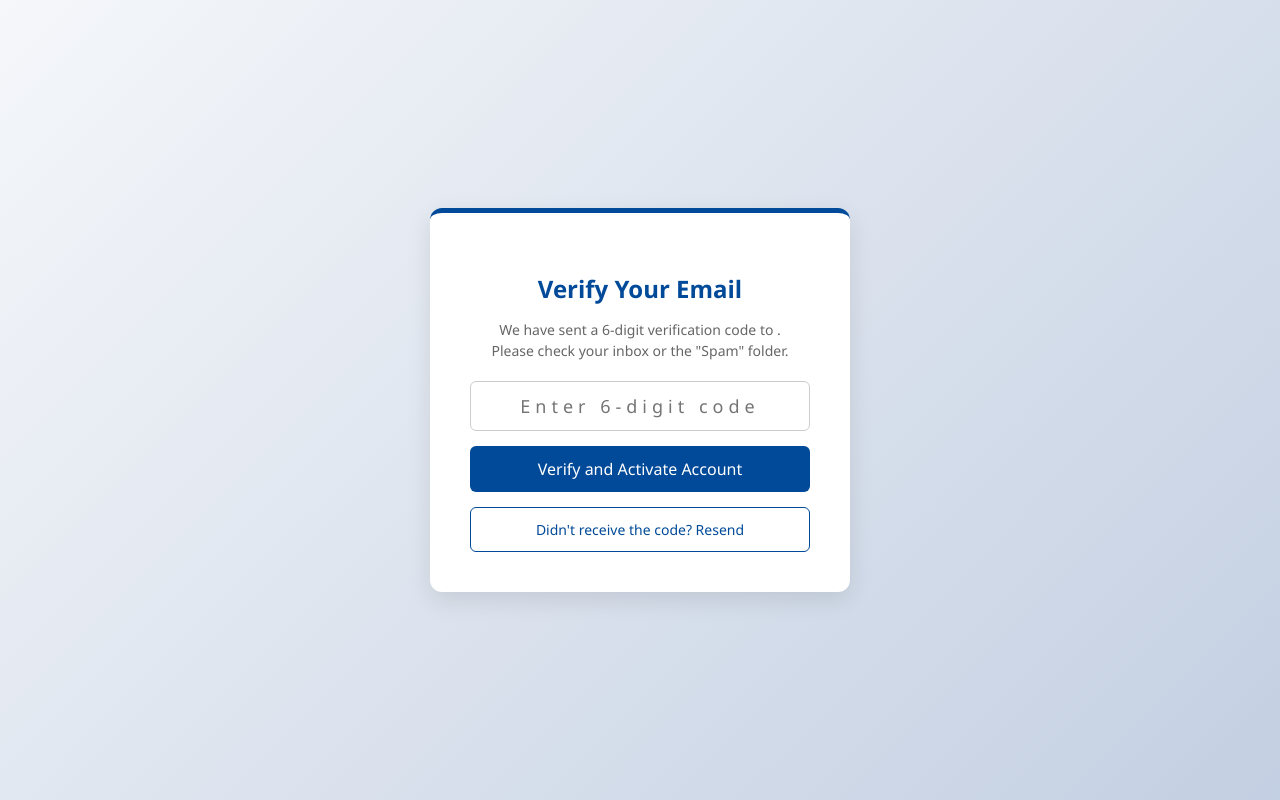
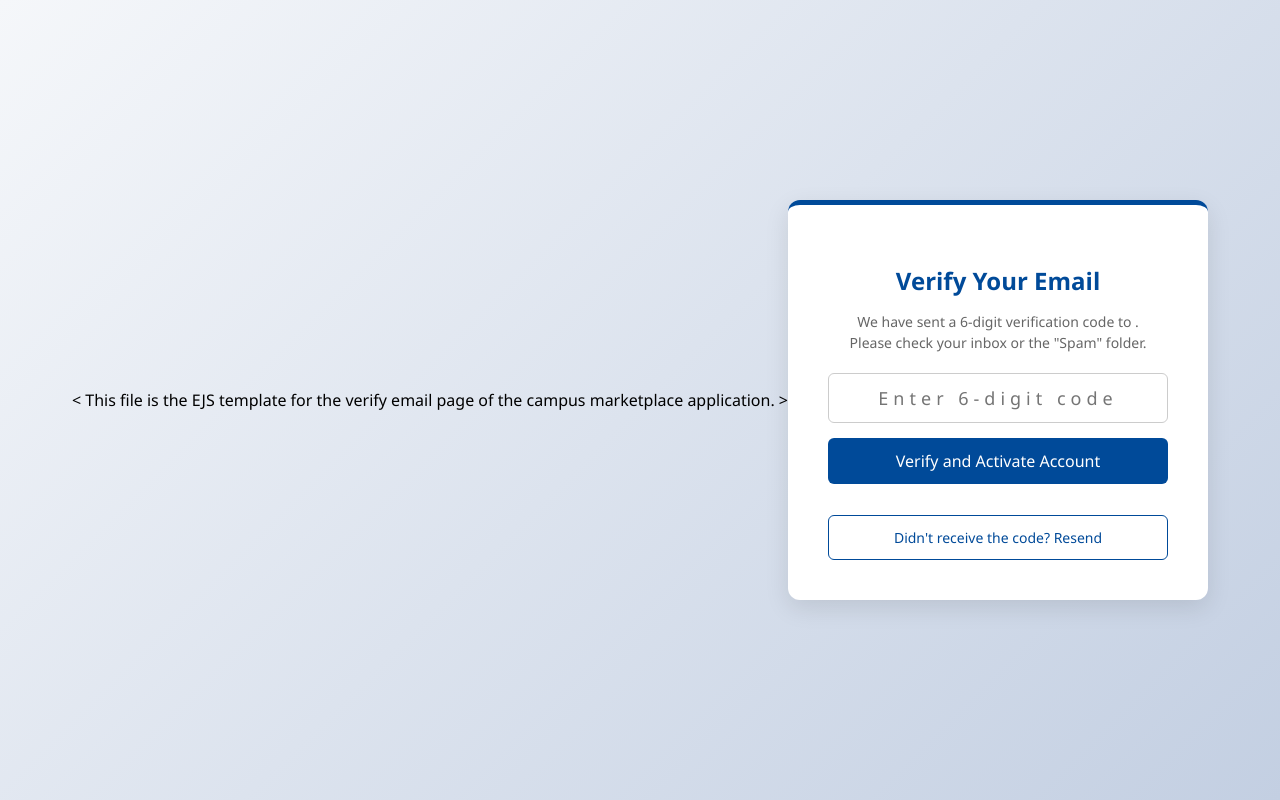
Before and after one commit to Duan514/comp3810sef_group12, a Node server app: page /verify in a window 1280 px wide. Run offline with Node 20, Linux system fonts and the light colour scheme; some libraries are stand-ins or nearby versions.

Commit message:
Update verify.ejs

```diff
--- a/views/verify.ejs
+++ b/views/verify.ejs
@@ -1,4 +1,4 @@
-<!-- This file is the EJS template for the verify email page of the campus marketplace application. -->
+< This file is the EJS template for the verify email page of the campus marketplace application. >
 
 <!DOCTYPE html>
 <html lang="en">
```
